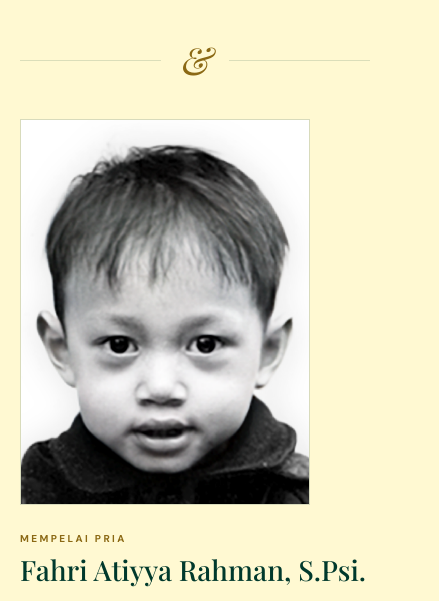
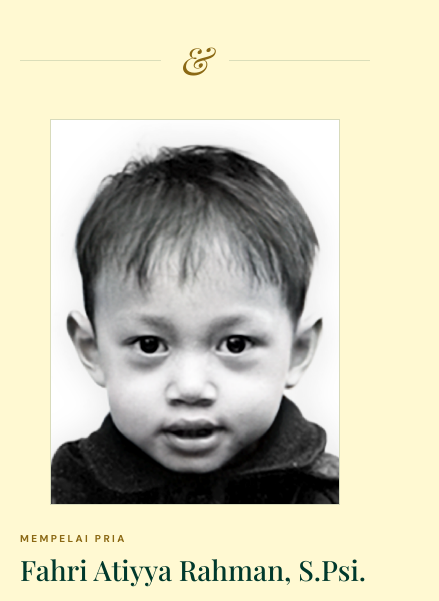
Before and after one commit to immuttaqien/nikah-yuk, a website: page index.html in a window 390 px wide. Shown: the part 1602-2203 px from the top of the page, 439 px wide, since content can reach past the window. Drawn offline with nearby package versions, Linux system fonts and the light colour scheme; a web font is replaced by a local one.

Commit message:
fix(style): improve mobile responsiveness and fix layout overflow issues
- Add overflow-x: hidden to html element to prevent horizontal scrolling
- Add flex-wrap: wrap to .rsvp-choice for better mobile button wrapping
- Set min-width: 120px on .rsvp-choice labels to prevent excessive squishing on narrow screens
- Add width: 0 and height: 0 to hidden radio inputs for better form accessibility
- Add global overflow guard in mobile breakpoint with max-width and box-sizing for .container, .form-card, .rsvp-choice, .hadiah-grid, and .rek-card
- Reduce .form-card padding on mobile from default to 22px 18px to prevent cramped layout
- Fix .profil-card.right .profil-photo centering by using margin-left: auto and margin-right: auto instead of margin-left: 0
- These changes prevent horizontal overflow and improve usability on narrow mobile devices

```diff
--- a/assets/css/style.css
+++ b/assets/css/style.css
@@ -98,6 +98,7 @@ html.dark {
 html {
   scroll-behavior: smooth;
   -webkit-text-size-adjust: 100%;
+  overflow-x: hidden;
 }
 
 body {
@@ -1134,9 +1135,12 @@ html.dark .lightbox {
 .rsvp-choice {
   display: flex;
   gap: 12px;
+  flex-wrap: wrap;
+  position: relative;  /* contain absolute-positioned inputs */
 }
 .rsvp-choice label {
   flex: 1;
+  min-width: 120px;   /* cegah label terlalu gepeng di HP sempit */
   text-align: center;
   cursor: pointer;
   border: 1px solid var(--field-border);
@@ -1154,6 +1158,8 @@ html.dark .lightbox {
   position: absolute;
   opacity: 0;
   pointer-events: none;
+  width: 0;
+  height: 0;
 }
 .rsvp-choice input:checked + label,
 .rsvp-choice label.checked {
@@ -1658,6 +1664,20 @@ html.dark .toast {
 }
 
 @media (max-width: 640px) {
+  /* ── Global overflow guard ── */
+  .container,
+  .form-card,
+  .rsvp-choice,
+  .hadiah-grid,
+  .rek-card {
+    max-width: 100%;
+    box-sizing: border-box;
+  }
+
+  /* kurangi padding form-card agar tidak sempit */
+  .form-card {
+    padding: 22px 18px;
+  }
   .profil-grid {
     grid-template-columns: 1fr;
     gap: 0;
@@ -1680,7 +1700,8 @@ html.dark .toast {
     text-align: left;
   }
   .profil-card.right .profil-photo {
-    margin-left: 0;
+    margin-left: auto;
+    margin-right: auto;
   }
   .profil-card.right .profil-ig {
     flex-direction: row;
```
